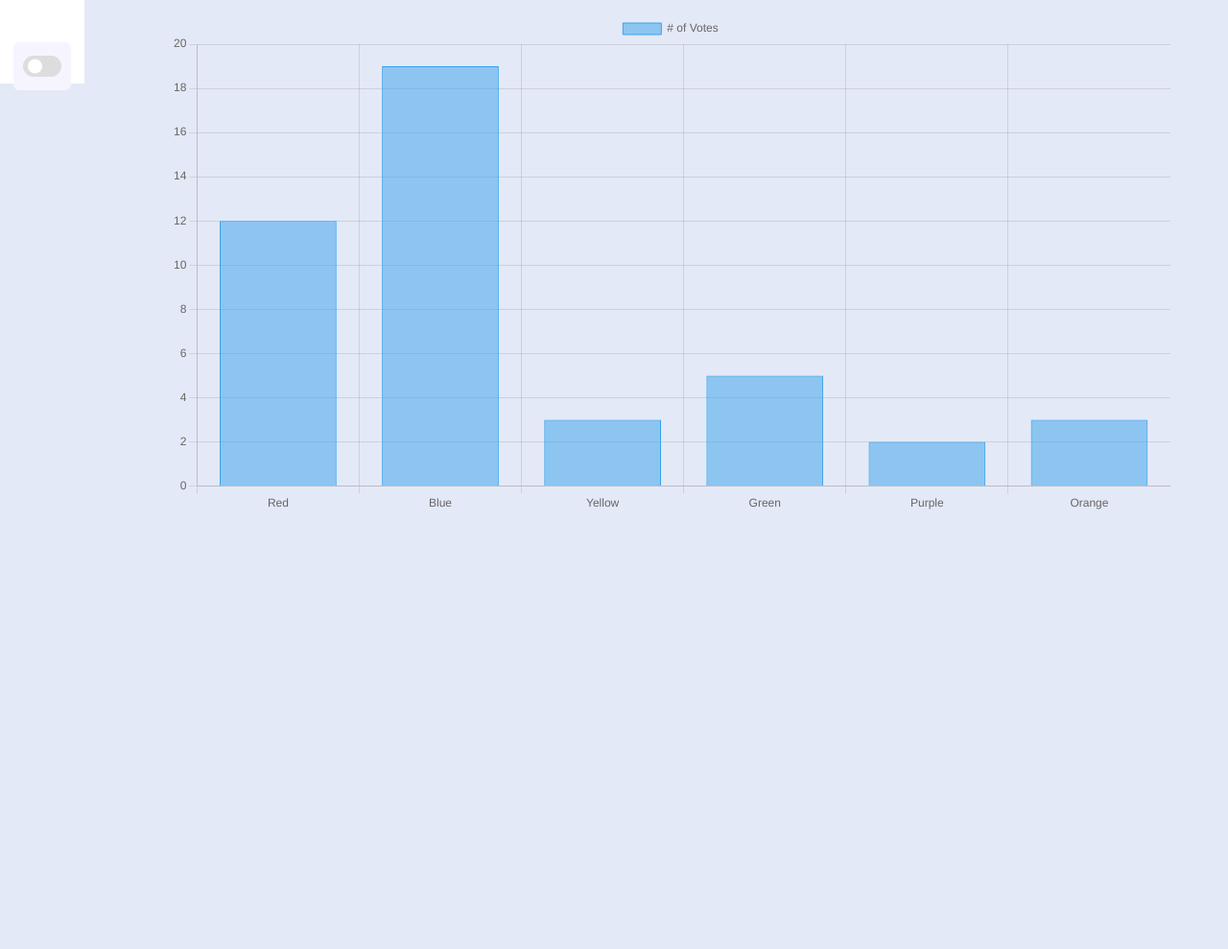
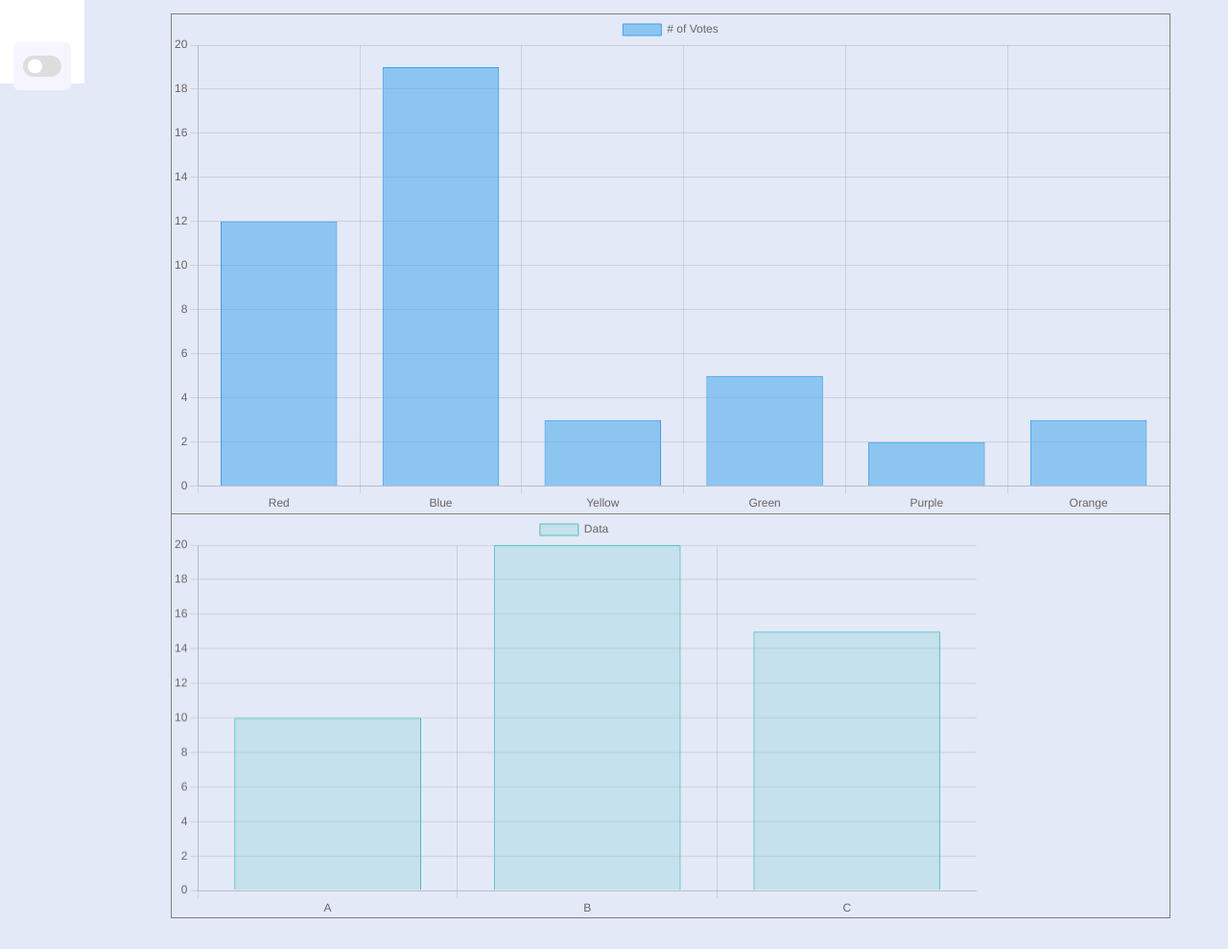
Before and after one commit to Chinnaput/Chinnaput.github.io, a plain HTML site: page js.html in a window 1280 px wide. Shown: the part 713-1702 px from the top of the page at 96% size. Before the commit the page ends 1423 px from the top, so only its background shows below. Drawn offline with nearby package versions, Linux system fonts and the light colour scheme.

Commit message:
Add files via upload

```diff
--- a/js.html
+++ b/js.html
@@ -139,17 +139,17 @@
             </table>
         </div>
             <div class="text"><center><table border="1" style="border-radius: 10px ; border-collapse: collapse;
-                width: 100%;">
-                <tr  style="padding: 10px 25px;">
-                        <div>
+                width: 100%; max-height: 500px; margin-bottom: 50px;">
+                <tr  style="padding: 50px 50px;">
+                       <center> <td><div>
                             <canvas id="myChart"></canvas>
-                          </div>
-                    <tr style="padding: 10px 25px;">
+                          </div></td></center>
+                    <tr style="padding: 50px 50px;">
                 </tr>
                 <tr>
-
+                   <center><td>
                     <canvas id="myChart-2"></canvas>
-
+                      </td></center>
 
                 </tr>
             </table></center></div>
--- a/lab.js
+++ b/lab.js
@@ -1,4 +1,3 @@
-
 let calculator = {
     read() {
         this.a = prompt('Enter number 1:');
@@ -113,7 +112,7 @@ const labels = jsonData.map(data => data.label);
   const values = jsonData.map(data => data.value);
 
   // สร้าง Chart โดยใช้ข้อมูลจาก JSON
-new Chart2(ctx2, {
+  new Chart(ctx2, {
     type: 'bar', // สร้างกราฟแบบ Bar Chart ในตัวอย่าง
     data: {
       labels: labels, // ใช้ labels จาก JSON
```
Lines whose indentation alone changed are shown as unchanged.
